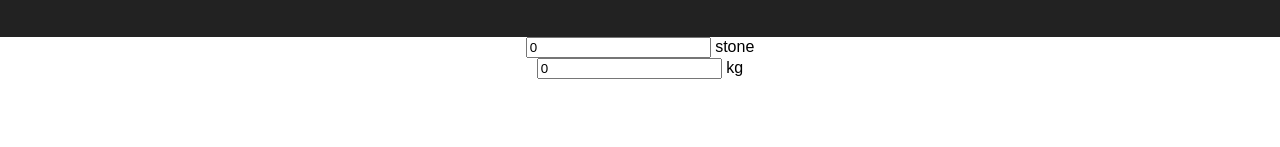
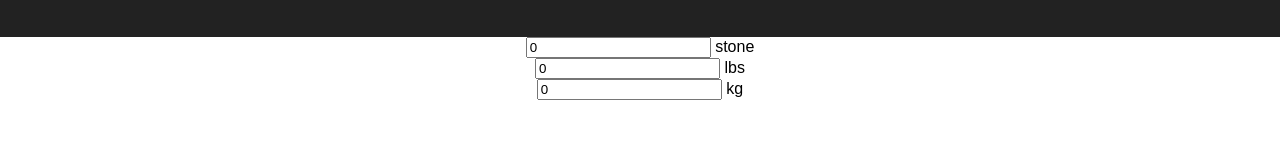
Before and after one commit to claire-codes/react-app-playground, a React (Create React App) app: page / in a window 1280 px wide. Shown: the part 153-300 px from the top of the page. Built offline with nearby package versions, Linux system fonts and the light colour scheme.

Commit message:
Add lbs and use object

```diff
--- a/src/App.js
+++ b/src/App.js
@@ -1,4 +1,5 @@
 import React, {Component} from 'react';
+import weightConverter from '../weightConverter';
 import logo from './logo.svg';
 import './App.css';
 
@@ -7,25 +8,31 @@ class App extends Component {
         super(props);
         this.state = {
             kg: 0,
-            stone: 0
+            stone: 0,
+            lbs: 0
         };
         this.KG_TO_STONE = 6.35029318;
 
         this.handleKgChange = this.handleKgChange.bind(this);
         this.handleStoneChange = this.handleStoneChange.bind(this);
+        this.handleLbsChange = this.handleLbsChange.bind(this);
     }
 
     handleKgChange(event) {
         this.setState({kg: event.target.value});
         let tmp = event.target.value / this.KG_TO_STONE;
-        console.log(this.state.kg);
         this.setState({stone: tmp});
     }
 
     handleStoneChange(event) {
         this.setState({stone: event.target.value});
-        let tmp = event.target.value * this.KG_TO_STONE;
-        console.log(this.state.stone);
+        let tmp = weightConverter.stoneLbsToKg(event.target.value, this.state.lbs);
+        this.setState({kg: tmp});
+    }
+
+    handleLbsChange(event) {
+        this.setState({lbs: event.target.value});
+        let tmp = weightConverter.stoneLbsToKg(this.state.stone, event.target.value);
         this.setState({kg: tmp});
     }
 
@@ -38,16 +45,23 @@ class App extends Component {
                 </div>
                 <div>
                     <input
-                        type="text"
+                        type="number"
                         onChange={this.handleStoneChange}
                         value={this.state.stone}
                     />
                     &nbsp;stone
                 </div>
                 <div>
-                    {/* Why if I set a value does it not allow me to edit it? */}
                     <input
-                        type="text"
+                        type="number"
+                        onChange={this.handleLbsChange}
+                        value={this.state.lbs}
+                    />
+                    &nbsp;lbs
+                </div>
+                <div>
+                    <input
+                        type="number"
                         onChange={this.handleKgChange}
                         value={this.state.kg}
                     />
--- a/weightConverter.js
+++ b/weightConverter.js
@@ -12,5 +12,9 @@ module.exports =  {
 
     stoneToStoneLbs: function(stone) {
         return 42;
-    }
+    },
+
+    stoneLbsToKg: function(stone, lbs) {
+        return Math.round(this.stoneToKg(stone + (lbs / 14)) * 100) / 100;
+    },
 }
```
Also changed, not shown: 1 other file (tests, documents, lock files or other folders).
